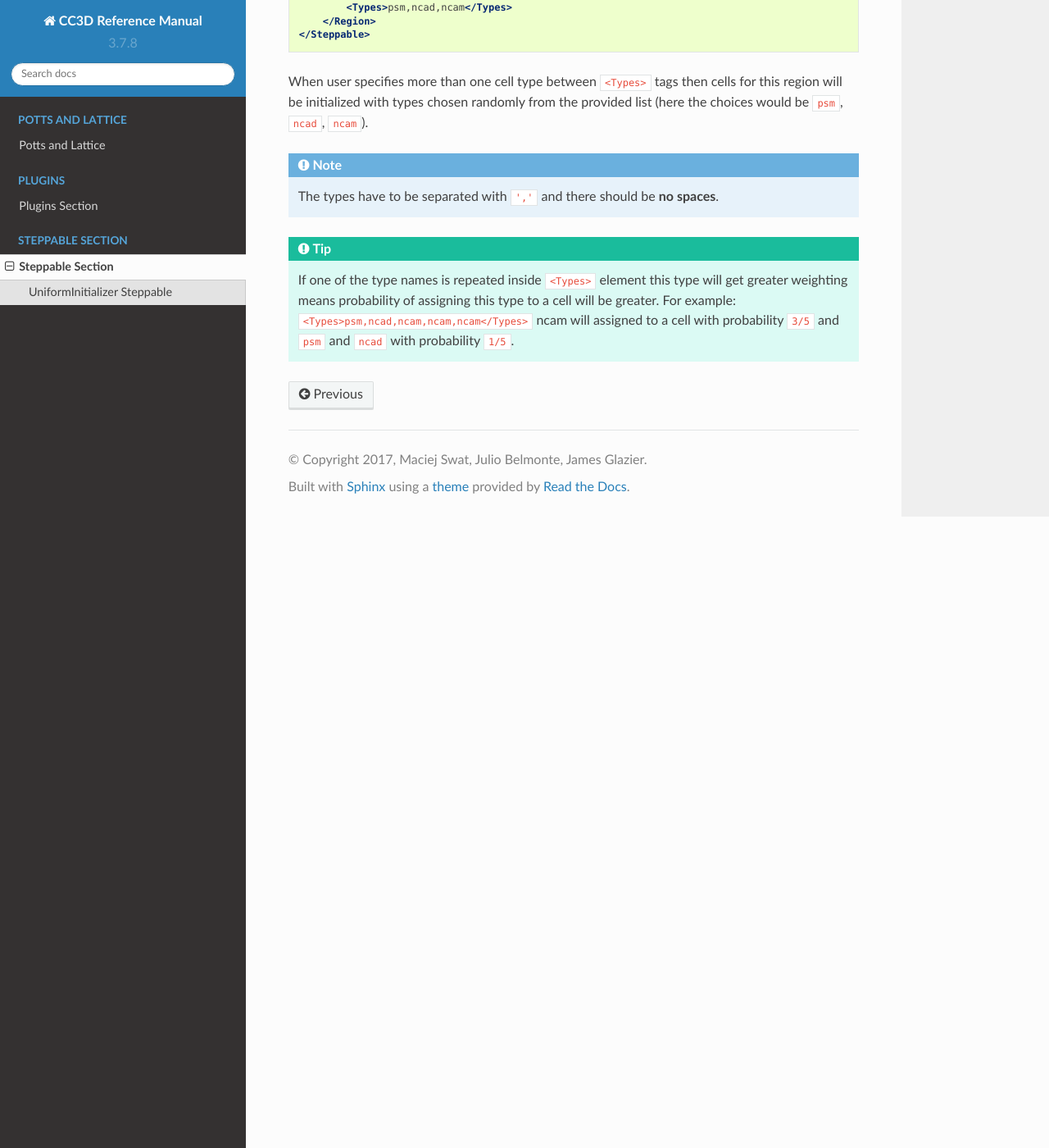
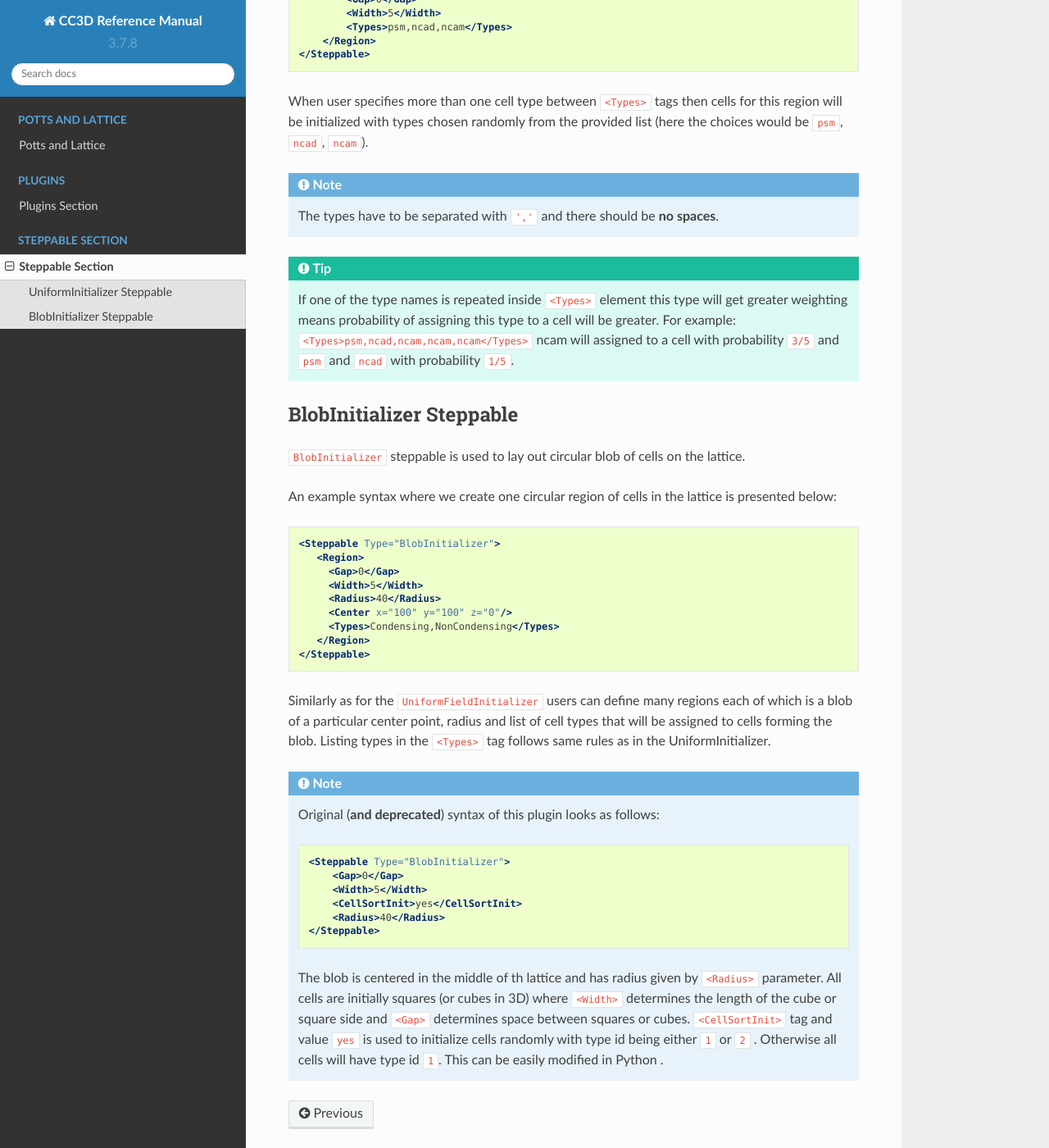
Before and after one commit to CompuCell3D/CompuCell3DReferenceManual, a Sphinx documentation site: the page built from docs/steppable_section.rst, in a window 1280 px wide and 1400 px high, scrolled down 1379 px. Shown: the whole window at 82% size. Built offline with Sphinx 7.4.7 and the Read the Docs theme 2.0.0, drawn with Linux system fonts in a browser that asks for light colours; some of the changed text lies outside the part shown.

Commit message:
added new section

```diff
--- /dev/null
+++ b/docs/blob_initializer.rst
@@ -0,0 +1,46 @@
+BlobInitializer Steppable
+-------------------------
+
+``BlobInitializer`` steppable is used to lay out circular blob of cells on the lattice.
+
+An example syntax where we create one circular region of cells in the lattice is presented below:
+
+.. code-block:: xml
+
+    <Steppable Type="BlobInitializer">
+       <Region>
+         <Gap>0</Gap>
+         <Width>5</Width>
+         <Radius>40</Radius>
+         <Center x="100" y="100" z="0"/>
+         <Types>Condensing,NonCondensing</Types>
+       </Region>
+    </Steppable>
+
+Similarly as for the ``UniformFieldInitializer`` users can define many
+regions each of which is a blob of a particular center point, radius and
+list of cell types that will be assigned to cells forming the blob.
+Listing types in the ``<Types>`` tag follows same rules as in the
+UniformInitializer.
+
+.. note::
+
+    Original (**and deprecated**) syntax of this plugin looks as follows:
+
+    .. code-block:: xml
+
+        <Steppable Type="BlobInitializer">
+            <Gap>0</Gap>
+            <Width>5</Width>
+            <CellSortInit>yes</CellSortInit>
+            <Radius>40</Radius>
+        </Steppable>
+
+
+    The blob is centered in the middle of th lattice and has radius given by
+    ``<Radius>`` parameter. All cells are initially squares (or cubes in 3D) where
+    ``<Width>`` determines the length of the cube or square side and ``<Gap>``
+    determines space between squares or cubes. ``<CellSortInit>`` tag and value
+    ``yes`` is used to initialize cells randomly with type id being either ``1`` or
+    ``2`` . Otherwise all cells will have type id ``1``. This can be easily modified
+    in Python .
--- a/docs/steppable_section.rst
+++ b/docs/steppable_section.rst
@@ -24,5 +24,7 @@ currently available in the CompuCell3D and describe their usage.
 This section "off-the-shelf" steppables that are availab e in CC3D and were implemented using C++
 
 * :doc:`uniform_initializer`
+* :doc:`blob_initializer`
 
 .. include:: uniform_initializer.rst
+.. include:: blob_initializer.rst
```
